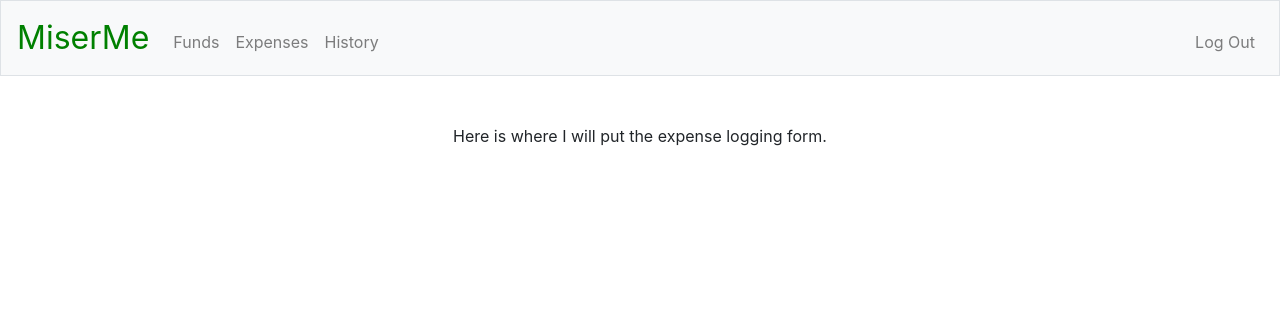
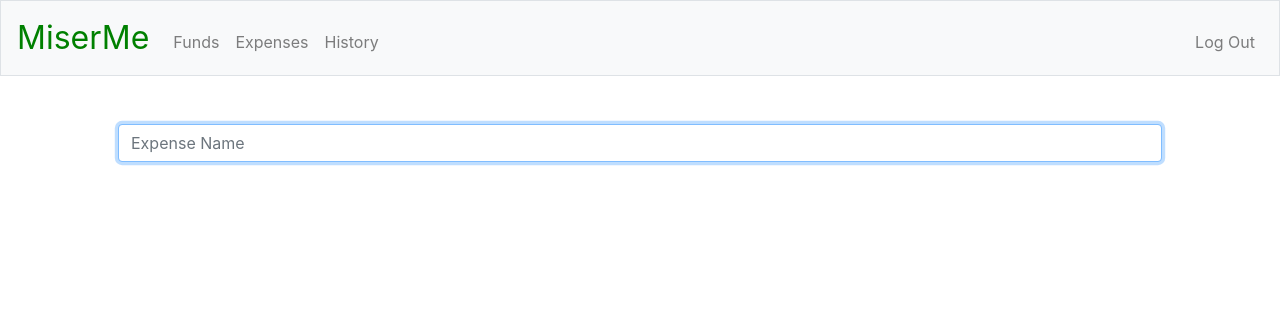
Before and after one commit to coole123/MiserMe, a Flask app: page /expense in a window 1280 px wide. Shown: the top 336 px of the page. Run offline with Flask 2, Linux system fonts and the light colour scheme; the visitor is signed in with stand-in values (Sample User, id 1); some libraries are stand-ins or nearby versions.

Commit message:
started to create the form for expense.html

```diff
--- a/miserme/templates/expense.html
+++ b/miserme/templates/expense.html
@@ -5,7 +5,12 @@
 {% endblock %}
 
 {% block main %}
-<div class="col-12">
-    <p1>Here is where I will put the expense logging form.</p1>
-</div>
+    <form action="/expense" method="POST">
+
+        <!-- First we need an input of the expense name -->
+        <div class="form-group">
+            <input class="form-control" name="expensename" type="text" placeholder="Expense Name" autofocus>
+        </div>
+
+    </form>
 {% endblock %}
```
